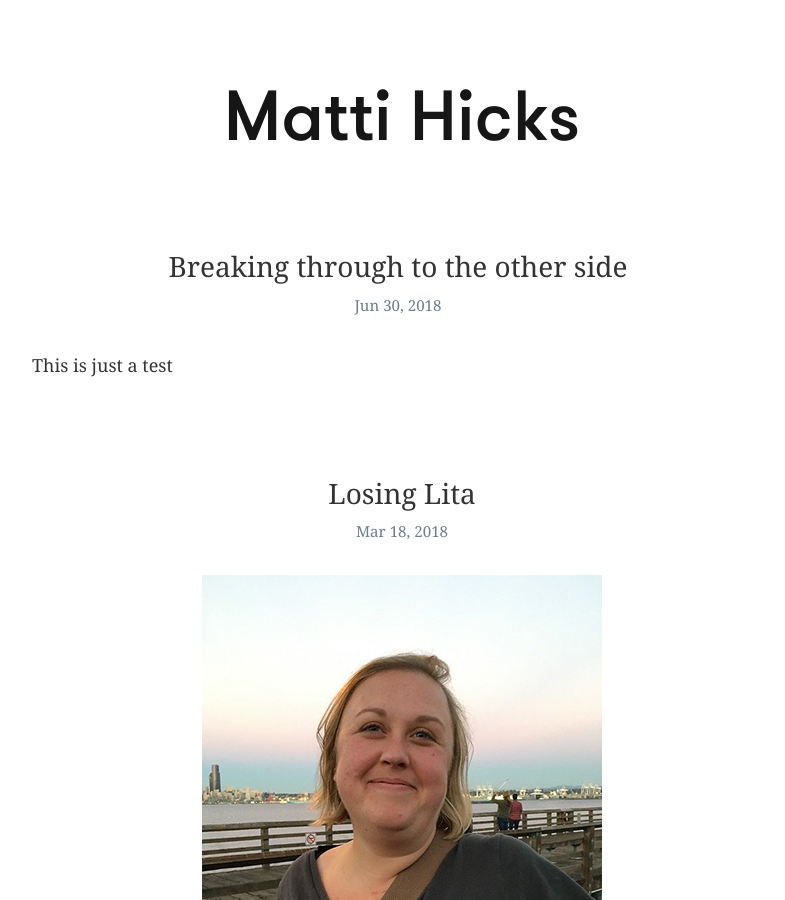
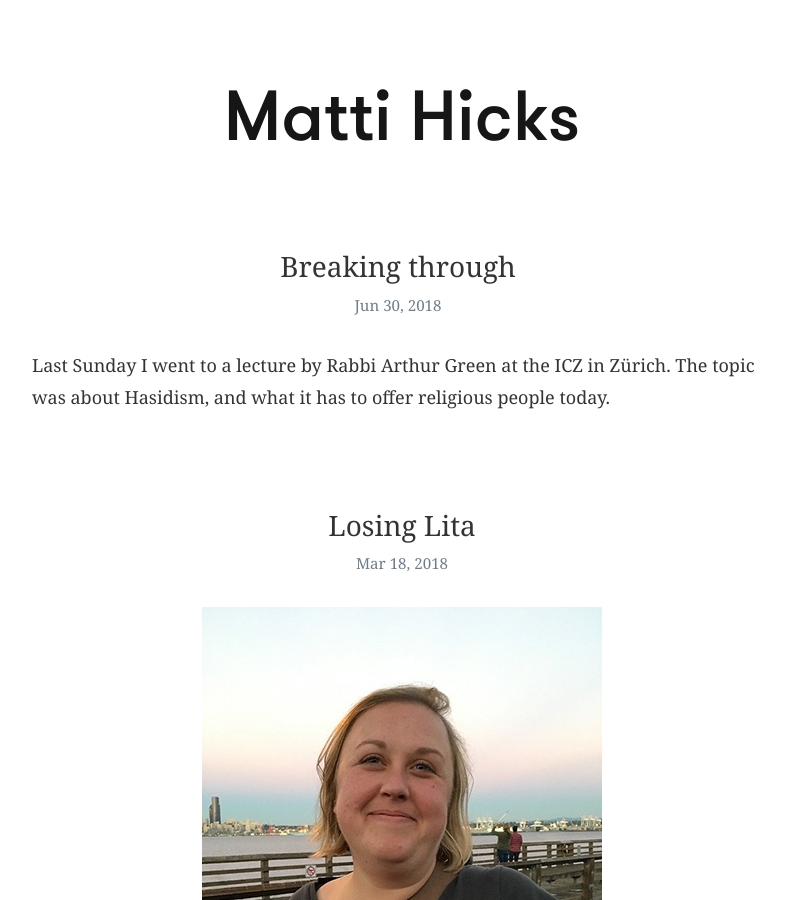
Before and after one commit to mattihicks/matthewmatthew, a Jekyll site: the page built from index.html, in a window 1280 px wide and 900 px high. Shown: the whole window, without its empty margins (238-1023 px from the left). Built offline with Jekyll 4.4.1, drawn with Linux system fonts in a browser that asks for light colours; some web fonts are replaced.

Commit message:
work in progress post

```diff
--- a/_posts/2018-06-30-to-the-other-side.markdown
+++ b/_posts/2018-06-30-to-the-other-side.markdown
@@ -1,6 +1,6 @@
 ---
 layout: post
-title:  "Breaking through to the other side"
+title:  "Breaking through"
 date:   2018-06-30 21:26:58 +0200
 categories: personal
 ---
@@ -8,4 +8,4 @@ categories: personal
 <!-- ![Building a fence](/assets/images/fenceBlogPost.jpg){: .after-title }
 <br/><br/> -->
 
-This is just a test
+Last Sunday I went to a lecture by Rabbi Arthur Green at the ICZ in Zürich. The topic was about Hasidism, and what it has to offer religious people today.
```
Also changed, not shown: _posts/_2018-06-30-to-the-other-side.markdown (added, +11 -0 lines).
